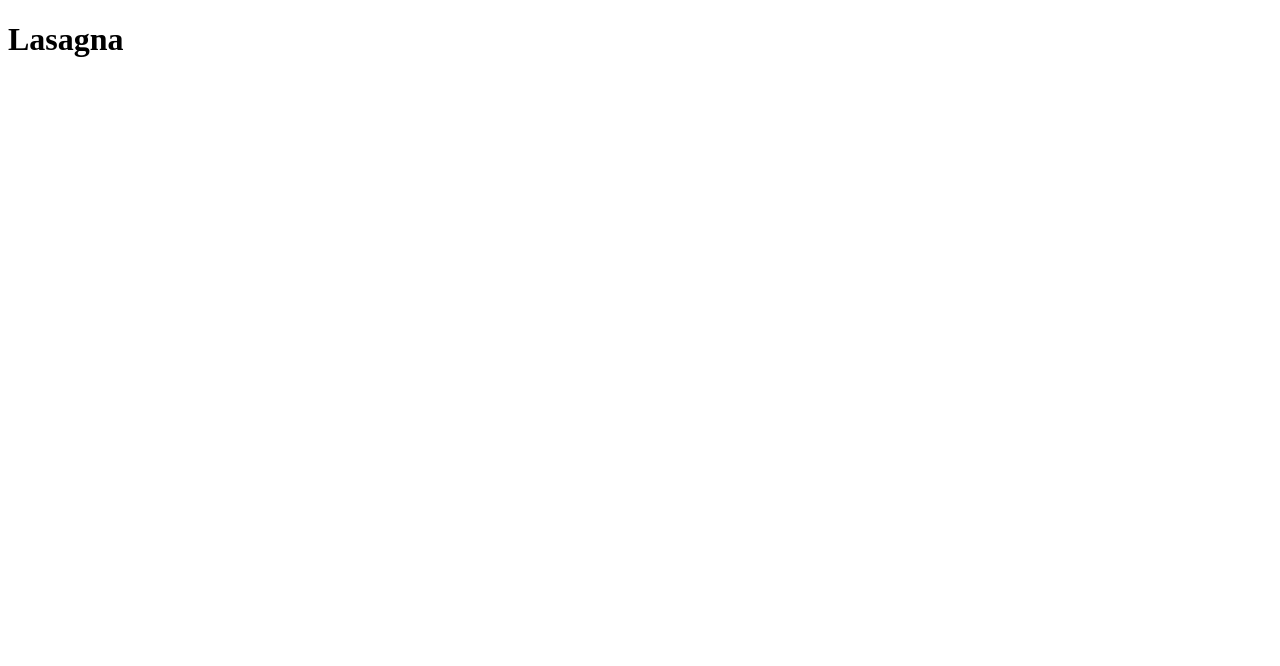
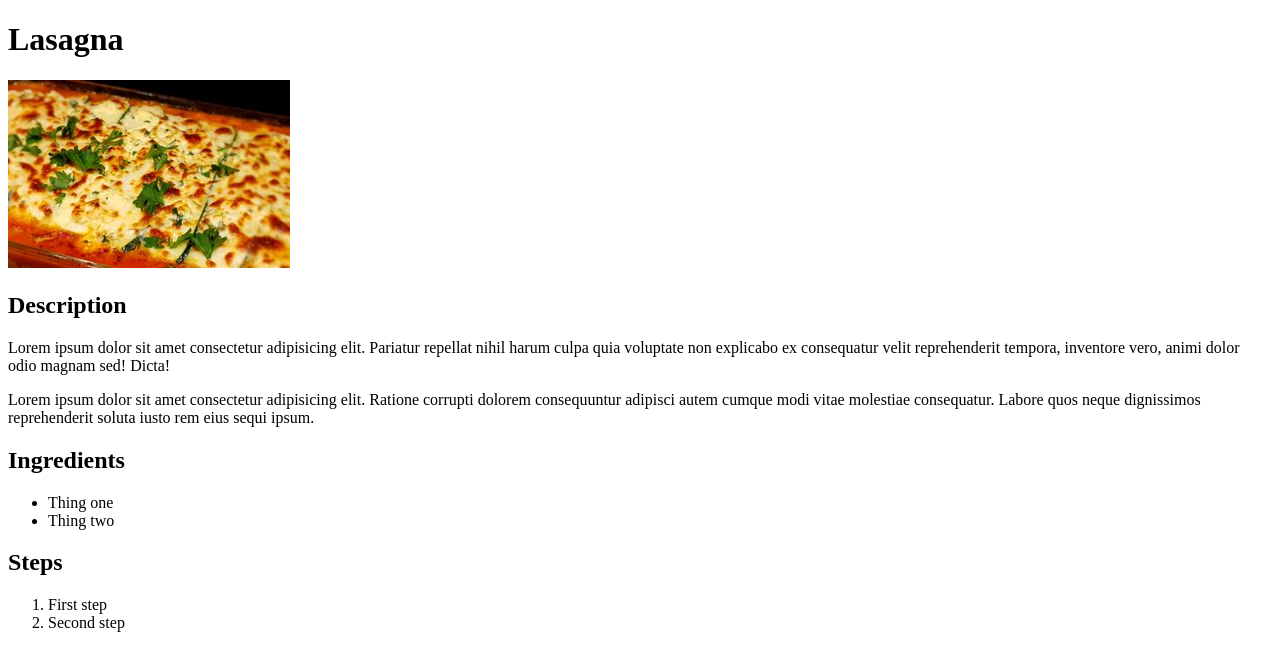
Before and after one commit to vizingerzsolt/odin-recipes, a plain HTML site: page recipes/lasagna.html in a window 1280 px wide. Drawn offline with Linux system fonts and the light colour scheme.

Commit message:
Ellaborate the lasagna recipes

```diff
--- a/recipes/lasagna.html
+++ b/recipes/lasagna.html
@@ -9,6 +9,23 @@
 
 <body>
     <h1>Lasagna</h1>
+    <img src="lasagna.jpg" alt="Lasagna"><br>
+    <h2>Description</h2>
+    <p>Lorem ipsum dolor sit amet consectetur adipisicing elit. Pariatur repellat nihil harum culpa quia voluptate non
+        explicabo ex consequatur velit reprehenderit tempora, inventore vero, animi dolor odio magnam sed! Dicta!</p>
+    <p>Lorem ipsum dolor sit amet consectetur adipisicing elit. Ratione corrupti dolorem consequuntur adipisci autem
+        cumque modi vitae molestiae consequatur. Labore quos neque dignissimos reprehenderit soluta iusto rem eius sequi
+        ipsum.</p>
+    <h2>Ingredients</h2>
+    <ul>
+        <li>Thing one</li>
+        <li>Thing two</li>
+    </ul>
+    <h2>Steps</h2>
+    <ol>
+        <li>First step</li>
+        <li>Second step</li>
+    </ol>
 </body>
 
 </html>
```
Also changed, not shown: recipes/lasagna.jpg (added).
